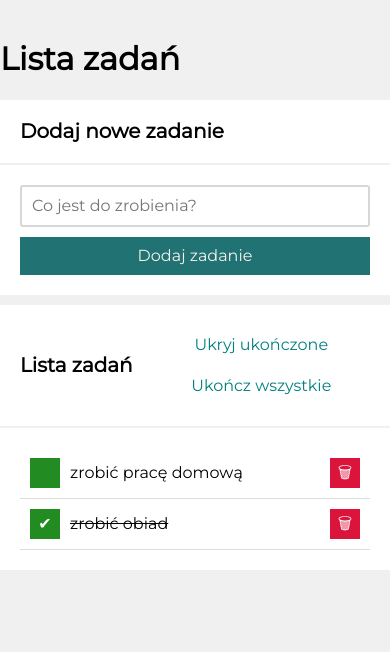
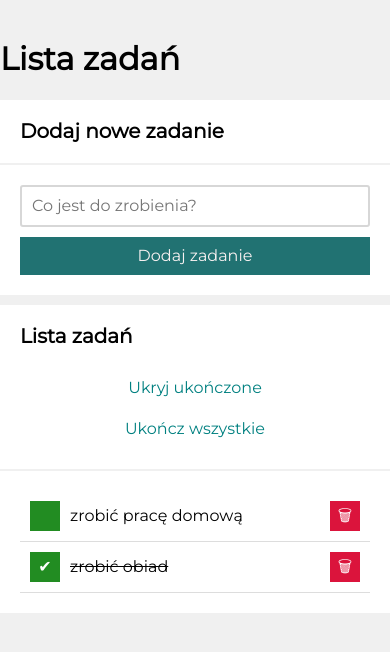
Before and after one commit to MagdaWicik/todo-list-react, a React (Create React App) app: page / in a window 390 px wide. Shown: the top 652 px of the page. Built offline with nearby package versions, Linux system fonts and the light colour scheme.

Commit message:
media query to Section style css added

```diff
--- a/src/Section/style.css
+++ b/src/Section/style.css
@@ -14,3 +14,9 @@
     font-size: 20px;
     margin: 0;
 }
+
+@media (max-width: 767px) {
+    .section__header {
+        grid-template-columns: 1fr;
+    }
+}
```
